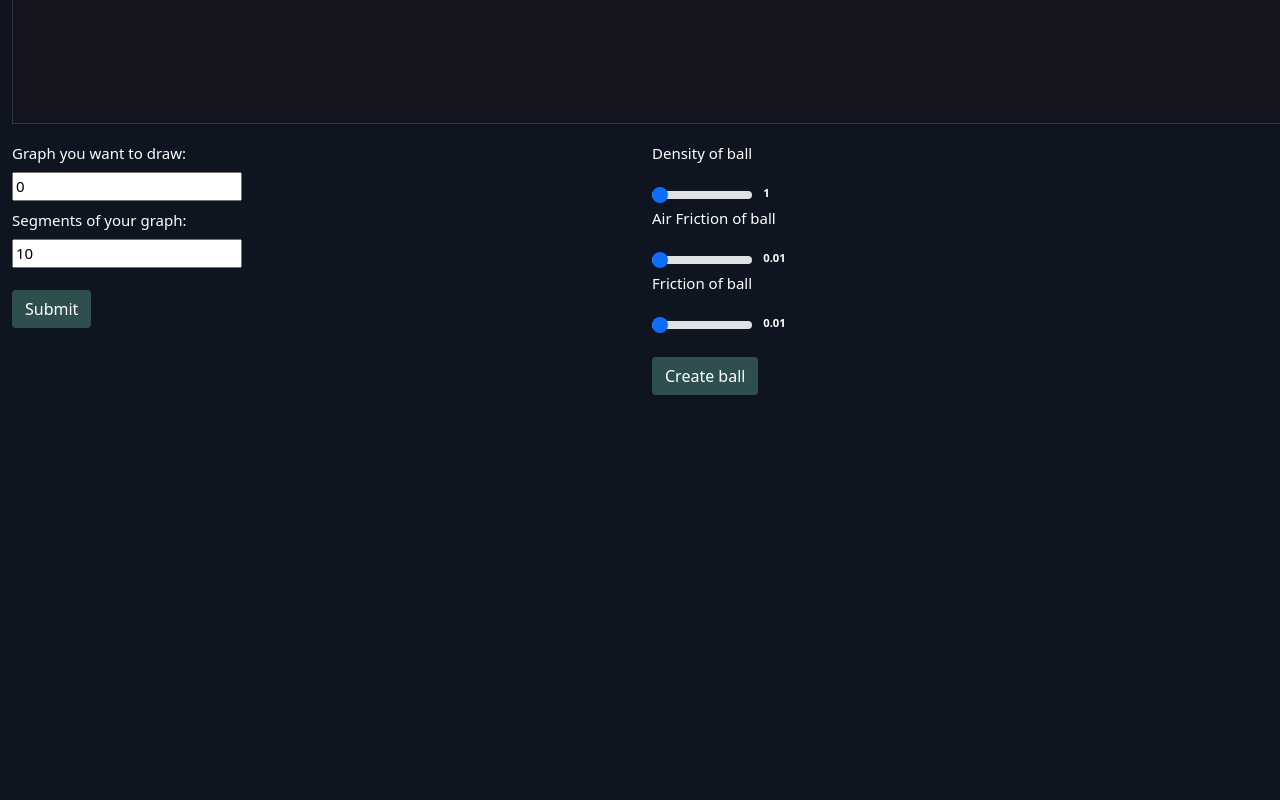
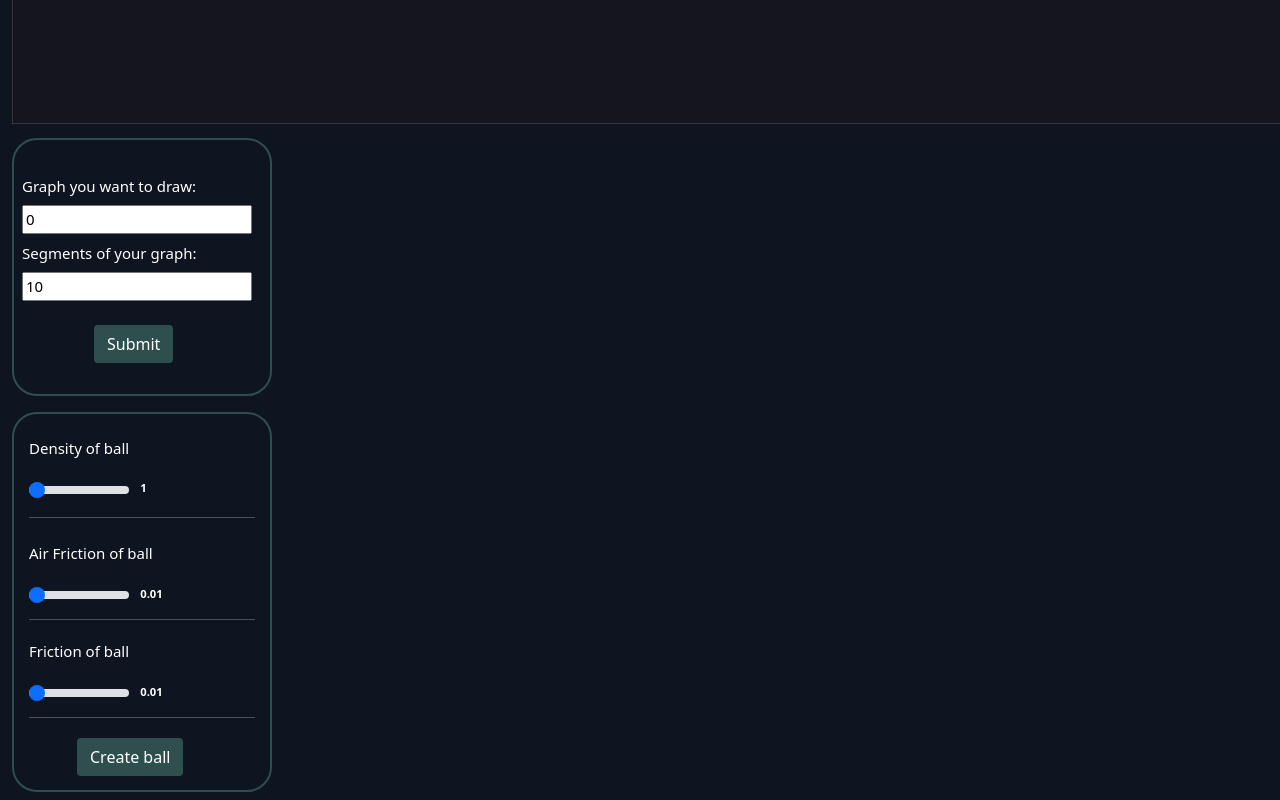
Before and after one commit to EdisekCZ/rocnikovy_projekt, a plain HTML site: page index.html in a window 1280 px wide. Shown: the part 724-1524 px from the top of the page. Before the commit the page ends 1119 px from the top, so only its background shows below. Drawn offline with nearby package versions, Linux system fonts and the light colour scheme.

Commit message:
Úprava responzivity

```diff
--- a/index.html
+++ b/index.html
@@ -11,35 +11,46 @@
     <title>Rollin Apples</title>
     <link rel="icon" type="image/x-icon" href="image/favicon.ico">
 </head>
+
+
+
 <body id="funguj">
     <div id="div" class="container-fluid mt-5">
         <div class="row">
             <!--Canvas-->
             <div class="col" id="canvas">
             </div>
-            <div class="col mt-2">
-                <form id="lmao">
+            <div class="col mt-2" style="height: 200px">
+                <div class="d-flex flex-column  px-2" style="width: 260px; border: 2px solid darkslategray; padding: 15px; border-radius: 25px">
+                <form id="lmao" class="py-3">
                     <label for="graph" class="form-label pt-1">Graph you want to draw:</label><br>
                     <input type="text" id="graph" name="graph"><br>
                     <label for="segment" class="form-label pt-2">Segments of your graph:</label><br>
-                    <input type="text" id="segment" name="segment"><br><br>
+                    <input type="text" id="segment" name="segment">
+                    <div class="pt-4 px-5 ms-4">
                     <button id="submit" type="submit" class="btn">Submit</button>
+                        </div>
                 </form>
             </div>
-            <div class="col mt-2">
-                <div>
-                    <p class="pt-1">Density of ball</p>
+            <div class="col mt-2 py-2">
+                <div class="" style="width: 260px; border: 2px solid darkslategray; padding: 15px; border-radius: 25px; height: 380px">
+                    <p class="pt-2">Density of ball</p>
                     <input type="range" min="1" max="100" value="1" class="slider form-range mb-1" id="dens">
-                    <span id="density" class="badge">1</span>
-                    <p class="pt-1">Air Friction of ball</p>
+                    <span id="density" class="badge pb-2">1</span>
+                    <hr>
+                    <p class="pt-2">Air Friction of ball</p>
                     <input type="range" min="1" max="100" value="1" class="slider2 form-range mb-1" id="fAir">
                     <span id="airFric" class="badge">0.01</span>
+                    <hr>
                     <p class="pt-1">Friction of ball</p>
                     <input type="range" min="1" max="100" value="1" class="slider3 form-range mb-1" id="f">
                     <span id="fric" class="badge">0.01</span>
+                    <hr>
+                    <div class="pt-1 ps-5">
+                    <button id="cBall" class="btn">Create ball</button>
                 </div>
-                <div>
-                    <button id="cBall" class="btn mt-4">Create ball</button>
+                </div>
+
                 </div>
             </div>
         </div>
```
